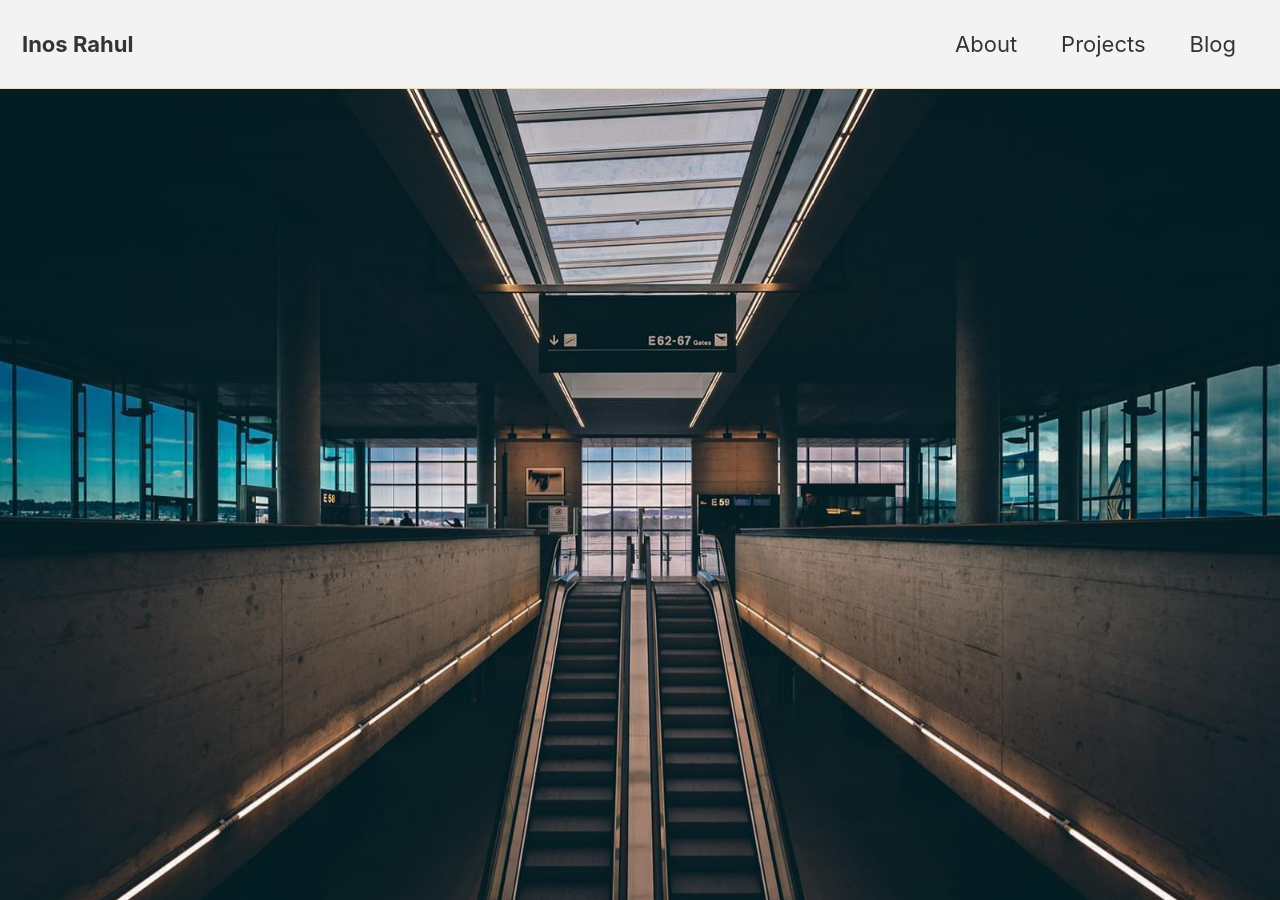
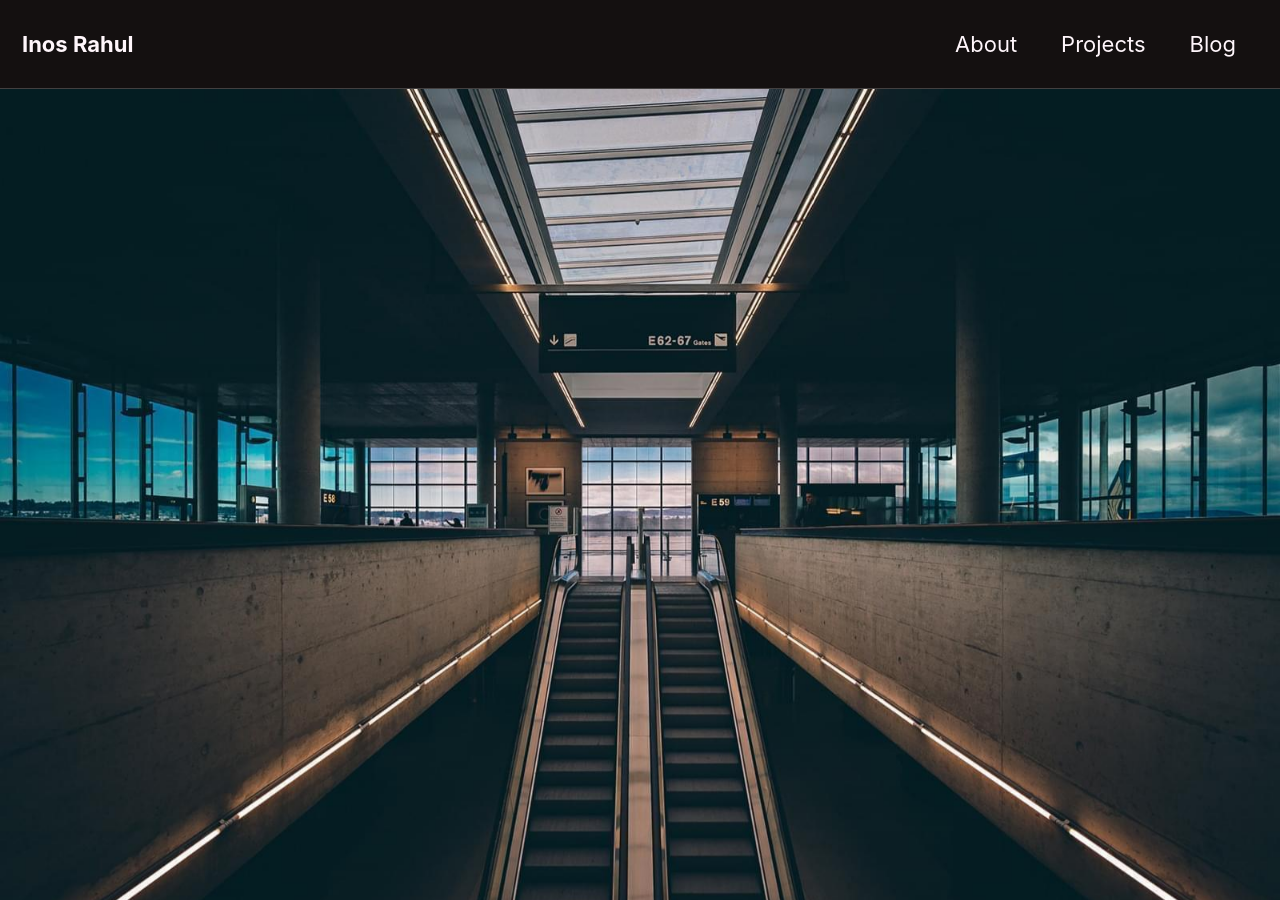
Before and after one commit to InosRahul/inosrahul.github.io, a Jekyll site: the page built from index.html, in a window 1280 px wide and 900 px high. Built offline with Jekyll 4.4.1, drawn with Linux system fonts in a browser that asks for light colours; cached includes are drawn as plain includes; nearby versions of some CDN libraries; the list of posts is cut into pages by our own code.

Commit message:
skin changed

```diff
--- a/_config.yml
+++ b/_config.yml
@@ -12,7 +12,7 @@
 
 # theme                  : "minimal-mistakes-jekyll"
 # remote_theme           : "mmistakes/minimal-mistakes"
-minimal_mistakes_skin    : "dirt" # "air", "aqua", "contrast", "dark", "dirt", "neon", "mint", "plum", "sunrise"
+minimal_mistakes_skin    : "neon" # "air", "aqua", "contrast", "dark", "dirt", "neon", "mint", "plum", "sunrise"
 
 # Site Settings
 locale                   : "en-US"
```
